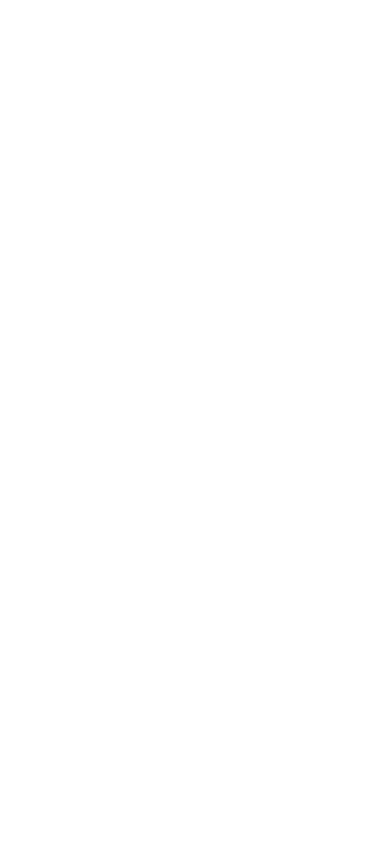
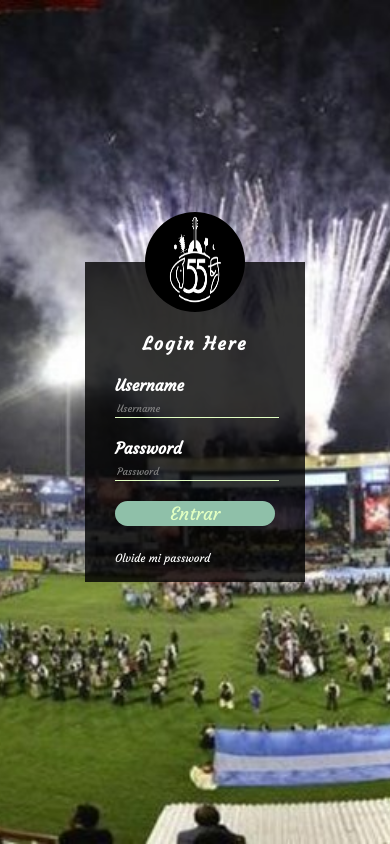
Before and after one commit to Agustin-Alejandro-Ramallo/festival-musica, a plain HTML site: page login.html in a window 390 px wide. Drawn offline with Linux system fonts and the light colour scheme.

Commit message:
practico terminado

```diff
--- a/index.css
+++ b/index.css
@@ -5,7 +5,7 @@
 }
 body{
     margin: 0px;
-    background-image: linear-gradient(45deg,#0B486B,#F56217);
+    background-image: linear-gradient(45deg,#1c92d2,#F56217);
     text-decoration: none;
 }
 .navegacion{
@@ -59,15 +59,19 @@ body{
     background: #6b6b6b;
     font-size: 20px;
     cursor: pointer;
-    transition: .4s;
     border-radius: 8px;
     font-family: 'Courgette', cursive;
-    padding: 0px;
-    margin-left: 0px;
-    color: #f0efeb;
+
+}
+.inicio-sesion button a{
+    color: #f0efeb
 }
 .inicio-sesion button:hover{
     background: #91d18b;
+
+}
+.inicio-sesion button a:hover{
+    color: #382933;
 }
 .portada{
     background-image:linear-gradient(rgba(0,0,100,0.5),rgba(0,0,0,0.5)), url(img/jesusMaria.png);
@@ -93,7 +97,7 @@ body{
 .Subtitulo{
     font-family: 'Courgette', cursive;
     letter-spacing: 8px;
-    color: #eedad1;
+    color: #86c4ba;
     font-size: 40px;
     display: flex;
     justify-content: center;
@@ -279,25 +283,6 @@ body{
     .inicio-sesion button{
         margin-top: 20px;
     }
-
-}
-@media screen and (max-width: 650px){
-    /*.menu{
-        flex-wrap: wrap;
-        flex-direction: column;
-    }*/
-    .links ul {
-        padding: 0px 10%;
-    }
-    .links ul li{
-        margin-right: -3px;
-
-        text-align: center;
-        width: 33%;
-    }
-    .links li a{
-        display:list-item
-    }
     .section-multimedia{
         grid-template-columns: repeat(2, 1fr);
         grid-auto-rows: 100px
@@ -313,6 +298,22 @@ body{
         grid-column-start: span 1;
     }
 }
+@media screen and (max-width: 650px){
+
+    .links ul {
+        padding: 0px 10%;
+    }
+    .links ul li{
+        margin-right: -3px;
+
+        text-align: center;
+        width: 33%;
+    }
+    .links li a{
+        display:list-item
+    }
+
+}
 
 /*-------UBICACIÓN-------*/
 .section-ubicacion{
@@ -325,7 +326,7 @@ body{
     background-position: center;
     background-repeat: no-repeat;
     background-attachment: fixed;
-    margin: 30px 0;
+    margin-top: 30px;
 }
 
 @media screen and (max-width: 650px){
--- a/login.css
+++ b/login.css
@@ -0,0 +1,138 @@
+body{
+
+    background: url(img/ubicacion.jpg ) ;
+    background-size: cover;
+    background-position: center;
+    background-repeat: no-repeat;
+    background-attachment: fixed;
+    font-family: 'Courgette', cursive;
+}
+
+.contenedor{
+    width: 320px;
+    height: 420px;
+    background: rgba(0, 0, 0, 0.8);
+    color: #fff;
+    top: 50%;
+    left: 50%;
+    position: absolute;
+    transform: translate(-50%,-50%);
+    box-sizing: border-box;
+    padding: 70px 30px;
+}
+.contenedor:hover{
+    box-shadow: 0px 0px 40px #5eaaa8, 0px 0px 80px #e1ffc2 ;
+}
+
+.logo{
+    width: 100px;
+    height: 100px;
+    border-radius: 50%;
+    position: absolute;
+    top: -50px;
+    left: calc(50% - 50px);
+}
+h1{
+    margin: 0;
+    padding: 0 0 20px;
+    text-align: center;
+    font-size: 22px;
+    font-family: 'Courgette', cursive;
+    letter-spacing: 2px;
+}
+.contenedor label{
+    margin-top: 30px;
+    margin-left: 0;
+    margin-bottom: 10px;
+    margin-right: 0;
+    padding: 0;
+    font-weight: bold;
+}
+.contenedor input{
+    width: 100%;
+    margin-bottom: 20px;
+    font-family: 'Courgette', cursive;
+}
+
+.contenedor input[type="text"], input[type="password"]
+{
+    border: none;
+    border-bottom: 1px solid #e1ffc2;
+    background: transparent;
+    outline: none;
+    height: 40px;
+    color: #e1ffc2;
+    font-size: 16px;
+
+}
+.contenedor input[type="text"]:focus{
+    border-bottom:#68b0ab 3px solid;
+}
+.contenedor input[type="text"]:hover{
+    border-bottom:#68b0ab 3px solid;
+}
+.contenedor input[type="password"]:focus{
+    border-bottom:#68b0ab 3px solid;
+}
+.contenedor input[type="password"]:hover{
+    border-bottom:#68b0ab 3px solid;
+}
+.input-group[placeholder]:hover{
+    cursor: pointer;
+    color: #68b0ab;
+}
+.contenedor input[type="submit"]
+{
+    border: none;
+    outline: none;
+    height: 40px;
+    background: #8fc0a9;
+    color: #e1ffc2;
+    font-size: 18px;
+    border-radius: 20px;
+}
+.contenedor input[type="submit"]:hover
+{
+    cursor: pointer;
+    background: #68b0ab;
+    color: #000;
+
+}
+
+.contenedor a{
+    text-decoration: none;
+    font-size: 14px;
+    color: #fff;
+    align-items: center;
+}
+.contenedor a:hover
+{
+    color:#000;
+    background-color:#e1ffc2 ;
+    padding: 5px;
+    border-radius: 25px;
+    height: 30px;
+}
+
+::placeholder {
+    color: grey;
+    font-size: 10px;
+}
+@media screen and (max-width: 600px){
+    .contenedor{
+        width: 220px;
+        height: 320px;
+    }
+    h1{
+        font-size: 18px;
+    }
+    .contenedor input[type="text"], input[type="password"]{
+        height: 20px;
+    }
+    .contenedor input[type="submit"]{
+        height: 25px;
+    }
+    .contenedor a{
+        font-size: 11px;
+    }
+}
--- a/login.html
+++ b/login.html
@@ -0,0 +1,30 @@
+<!DOCTYPE html>
+<html lang="en">
+<head>
+    <meta charset="UTF-8">
+    <meta name="viewport" content="width=device-width, initial-scale=1.0">
+    <title>Inicio Sesión</title>
+    <link rel="stylesheet" href="login.css">
+    <link rel="stylesheet" href="fontawesome-free-5.14.0-web/css/all.css">
+    <link href="https://fonts.googleapis.com/css2?family=Courgette&display=swap" rel="stylesheet">
+</head>
+<body>
+    <div class="contenedor">
+        <img class="logo" src="img/logo.jpg" alt="logo">
+        <h1>Login Here</h1>
+        <form>
+            <div class="input-group">
+                <label>Username</label>
+                <input type="text" placeholder="Username">
+
+            </div>
+            <div class="input-group">
+                <label>Password</label>
+                <input type="password" placeholder="Password">
+            </div>
+            <input clas="submit-btn" type="submit" value="Entrar">
+            <a class="passOlvidada" href="#">Olvide mi password</a>
+        </form>
+    </div>
+</body>
+</html>
```
Also changed, not shown: index.html (+1 -1 lines).
